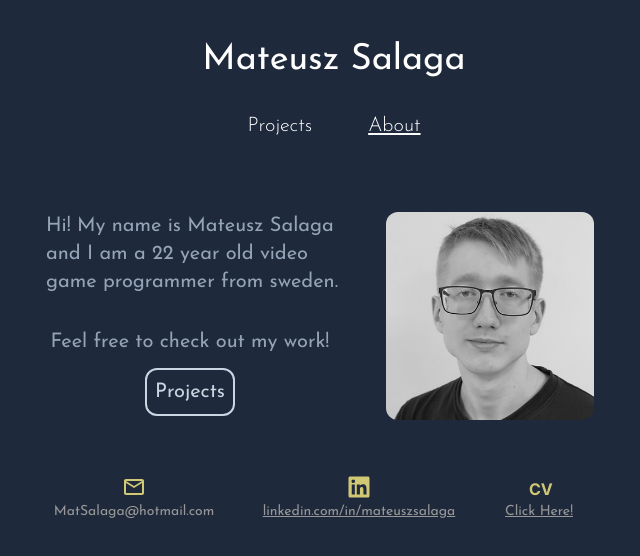
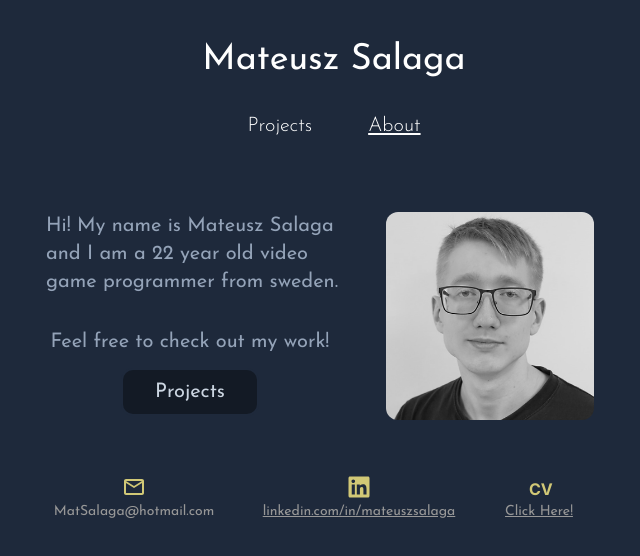
Before and after one commit to Keochori/portfolio, a Next.js app: page /Pages/About in a window 1280 px wide. Shown: the top 556 px of the page, without its empty margins (306-946 px from the left). Built offline with nearby package versions, Linux system fonts and the light colour scheme.

Commit message:
About Page: Iterated on Projects Button
The projects button now has a different color and hover color.

```diff
--- a/app/Pages/About/page.tsx
+++ b/app/Pages/About/page.tsx
@@ -38,7 +38,7 @@ function About() {
             </p>
             <div className="flex justify-center">
               <Link
-                className="transition-all font-josefin text-slate-300 text-xl border-2 border-slate-300 rounded-xl p-2 hover:text-[#979797] hover:border-[#979797]"
+                className="bg-[#131a25] transition-all font-josefin text-slate-300 text-xl border-2 border-[#1e293b] rounded-xl p-2 pl-8 pr-8 hover:text-black hover:bg-white hover:border-[#1e293b]"
                 href="../Pages/Projects"
               >
                 Projects
@@ -133,7 +133,7 @@ function AboutMobile() {
             />
         </div>
 
-        {/* Text Box */}
+        {/* Content */}
         <div className="w-full h-fit flex justify-center pt-5">
           <div className="w-11/12 h-fit">
             <p className="font-josefin text-slate-400 text-xl">
@@ -141,12 +141,13 @@ function AboutMobile() {
               programmer from sweden.
             </p>
 
+            {/* Projects Link */}
             <p className="font-josefin text-slate-400 text-xl pt-8 pb-3 text-center">
               Feel free to check out my work!
             </p>
             <div className="flex justify-center">
               <Link
-                className="transition-all font-josefin text-slate-300 text-xl border-2 border-slate-300 rounded-xl p-2 hover:text-[#979797] hover:border-[#979797]"
+                className="bg-[#131a25] transition-all font-josefin text-slate-300 text-xl border-2 border-[#1e293b] rounded-xl p-2 pl-8 pr-8 hover:text-black hover:bg-white hover:border-[#1e293b]"
                 href="../Pages/Projects"
               >
                 Projects
```
